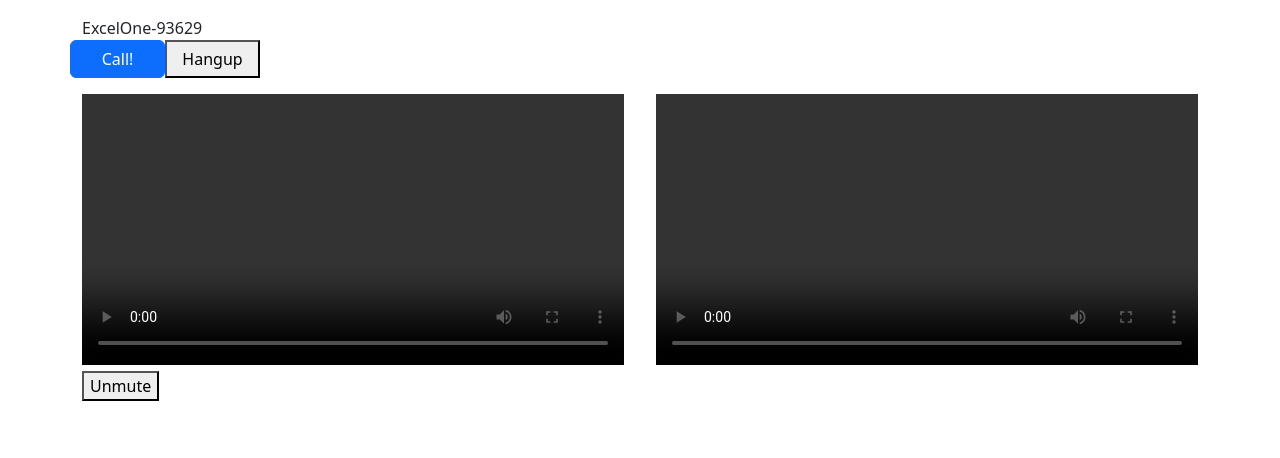
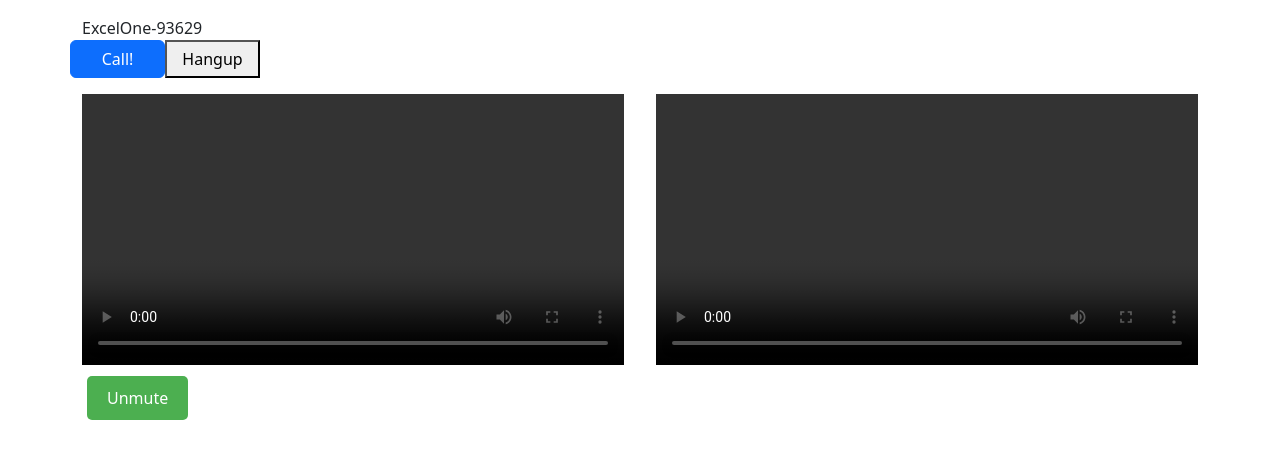
Before and after one commit to Naweeeeeh/ExcelOneVC, a website: page index.html in a window 1280 px wide. Both pictures are taken after a click on the button "Mute". Drawn offline with nearby package versions, Linux system fonts and the light colour scheme; no server answers.

Commit message:
mute/unmute button styles

```diff
--- a/styles.css
+++ b/styles.css
@@ -25,3 +25,32 @@
     height: 40px;
 
 }
+
+#mute, #unmute {
+    padding: 10px 20px;
+    font-size: 16px;
+    border-radius: 5px;
+    margin: 5px;
+    cursor: pointer;
+    border: none;
+    transition: background-color 0.3s;
+}
+
+#mute {
+    background-color: #ff4d4d; /* Red for mute */
+    color: white;
+}
+
+#mute:hover {
+    background-color: #e60000; /* Darker red on hover */
+}
+
+#unmute {
+    background-color: #4CAF50; /* Green for unmute */
+    color: white;
+    display: none; /* Initially hidden */
+}
+
+#unmute:hover {
+    background-color: #45a049; /* Darker green on hover */
+}
```
